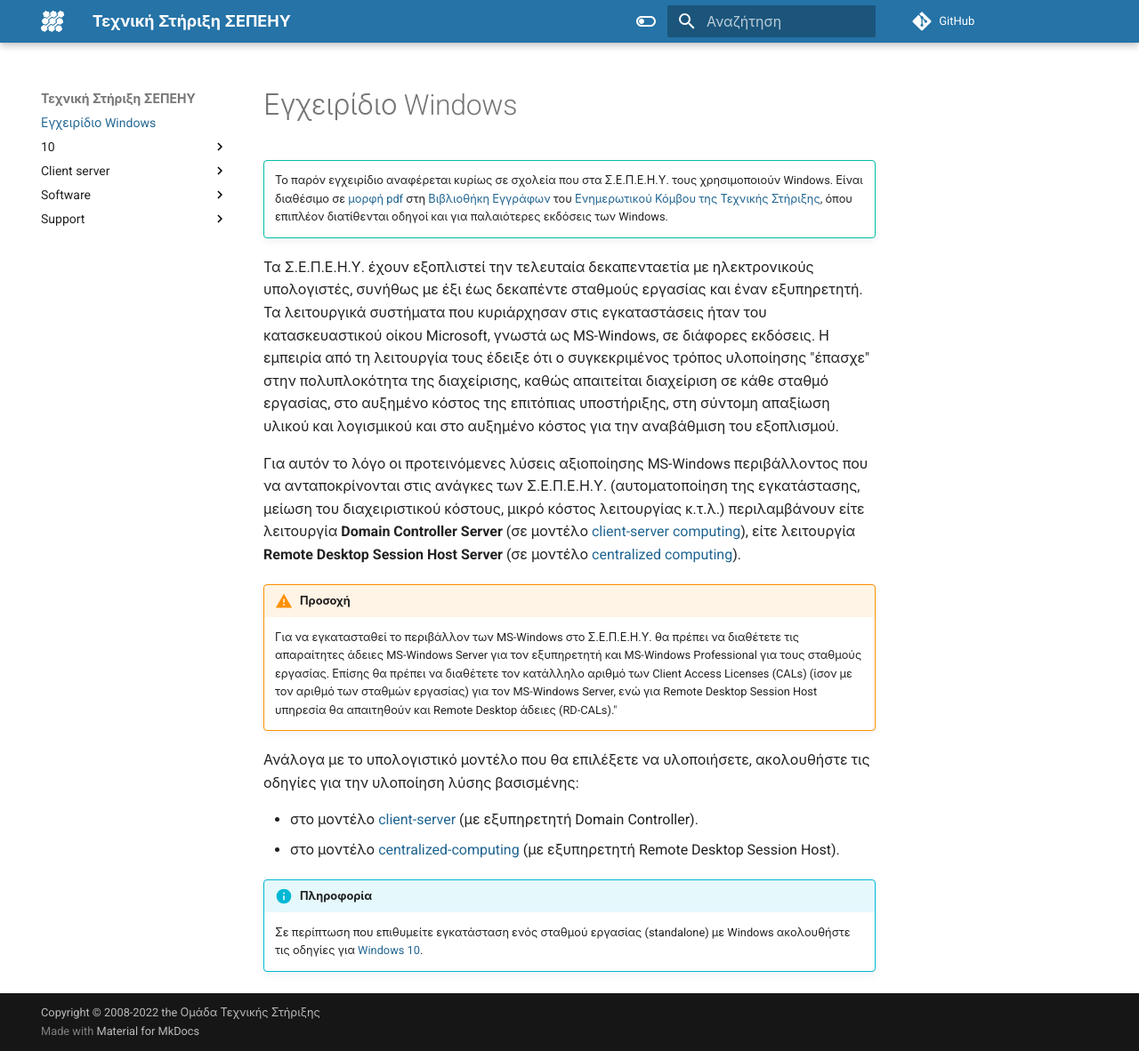
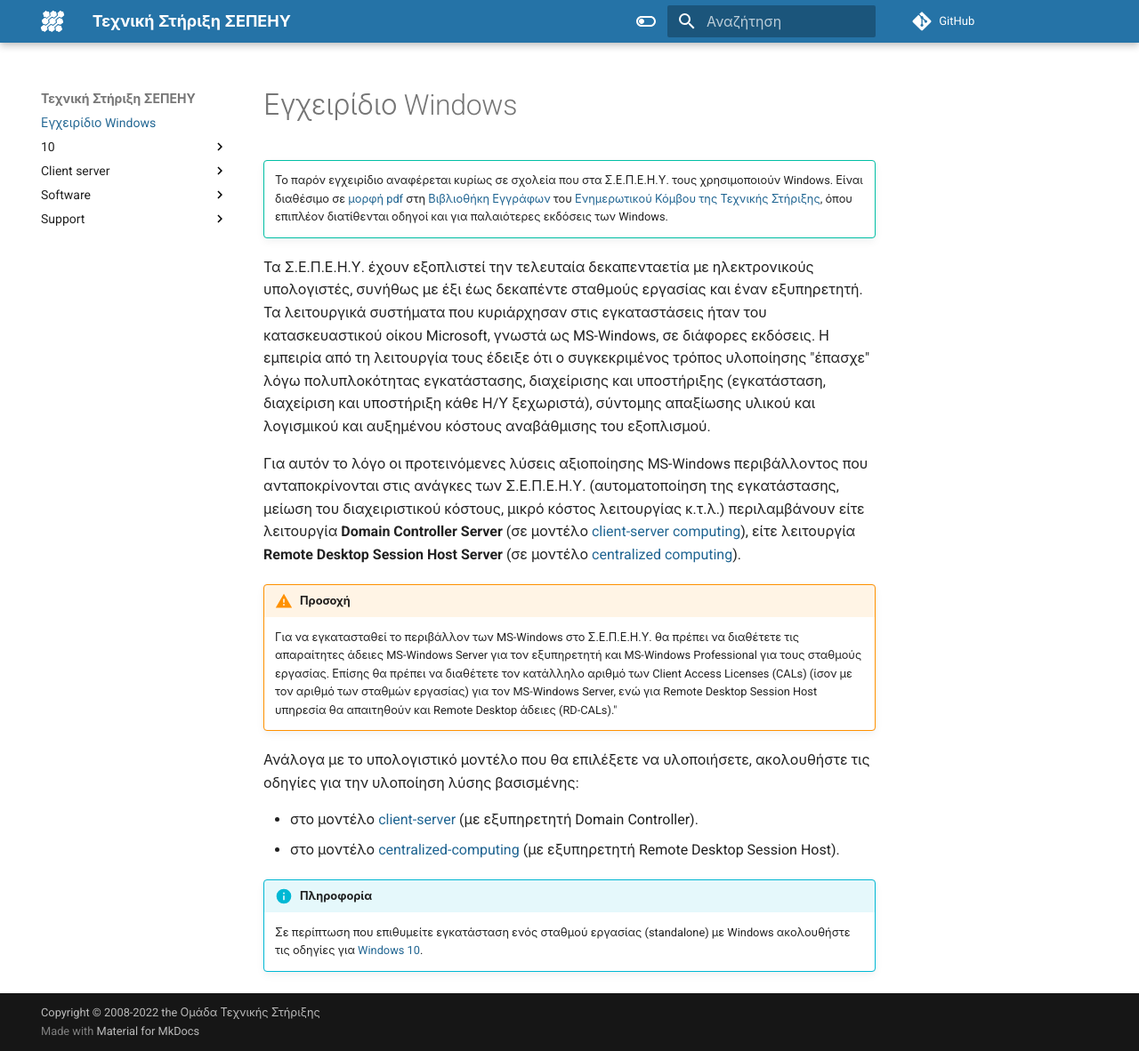
Before and after one commit to pe86/windows, an MkDocs documentation site: the page built from docs/index.md, in a window 1280 px wide and 1182 px high. Shown: the whole window at 89% size. Built offline with MkDocs 1.6.1 and Material for MkDocs 9.7.7, drawn with Linux system fonts in a browser that asks for light colours; comment, search, counter and statistics services are not loaded.

Commit message:
simplifying first page

```diff
--- a/docs/index.md
+++ b/docs/index.md
@@ -1,16 +1,40 @@
 # Εγχειρίδιο Windows
 
 !!! tip ""
-    Το παρόν εγχειρίδιο αναφέρεται κυρίως σε σχολεία που στα Σ.Ε.Π.Ε.Η.Υ. τους χρησιμοποιούν Windows.
-    Είναι διαθέσιμο σε [μορφή
-    pdf](https://ts.sch.gr/docs/windows/client-server-win2019-win10.pdf) στη [Βιβλιοθήκη Εγγράφων](https://ts.sch.gr/docs) του [Ενημερωτικού Κόμβου της Τεχνικής Στήριξης](https://ts.sch.gr), όπου επιπλέον διατίθενται οδηγοί και για παλαιότερες εκδόσεις των Windows.
+    Το παρόν εγχειρίδιο αναφέρεται κυρίως σε σχολεία που στα Σ.Ε.Π.Ε.Η.Υ. τους
+    χρησιμοποιούν Windows. Είναι διαθέσιμο σε [μορφή
+    pdf](https://ts.sch.gr/docs/windows/client-server-win2019-win10.pdf) στη
+    [Βιβλιοθήκη Εγγράφων](https://ts.sch.gr/docs) του [Ενημερωτικού Κόμβου της
+    Τεχνικής Στήριξης](https://ts.sch.gr), όπου επιπλέον διατίθενται οδηγοί και
+    για παλαιότερες εκδόσεις των Windows.
 
-Τα Σ.Ε.Π.Ε.Η.Υ. έχουν εξοπλιστεί την τελευταία δεκαπενταετία με ηλεκτρονικούς υπολογιστές, συνήθως με έξι έως δεκαπέντε σταθμούς εργασίας και έναν εξυπηρετητή. Τα λειτουργικά συστήματα που κυριάρχησαν στις εγκαταστάσεις ήταν του κατασκευαστικού οίκου Microsoft, γνωστά ως MS-Windows, σε διάφορες εκδόσεις. Η εμπειρία από τη λειτουργία τους έδειξε ότι ο συγκεκριμένος τρόπος υλοποίησης "έπασχε" στην πολυπλοκότητα της διαχείρισης, καθώς απαιτείται διαχείριση σε κάθε σταθμό εργασίας, στο αυξημένο κόστος της επιτόπιας υποστήριξης, στη σύντομη απαξίωση υλικού και λογισμικού και στο αυξημένο κόστος για την αναβάθμιση του εξοπλισμού.
+Τα Σ.Ε.Π.Ε.Η.Υ. έχουν εξοπλιστεί την τελευταία δεκαπενταετία με ηλεκτρονικούς
+υπολογιστές, συνήθως με έξι έως δεκαπέντε σταθμούς εργασίας και έναν
+εξυπηρετητή. Τα λειτουργικά συστήματα που κυριάρχησαν στις εγκαταστάσεις ήταν
+του κατασκευαστικού οίκου Microsoft, γνωστά ως MS-Windows, σε διάφορες
+εκδόσεις. Η εμπειρία από τη λειτουργία τους έδειξε ότι ο συγκεκριμένος τρόπος
+υλοποίησης "έπασχε" λόγω πολυπλοκότητας εγκατάστασης, διαχείρισης και
+υποστήριξης (εγκατάσταση, διαχείριση και υποστήριξη κάθε Η/Υ ξεχωριστά),
+σύντομης απαξίωσης υλικού και λογισμικού και αυξημένου κόστους αναβάθμισης του
+εξοπλισμού.
 
-Για αυτόν το λόγο οι προτεινόμενες λύσεις αξιοποίησης MS-Windows περιβάλλοντος που να ανταποκρίνονται στις ανάγκες των Σ.Ε.Π.Ε.Η.Υ. (αυτοματοποίηση της εγκατάστασης, μείωση του διαχειριστικού κόστους, μικρό κόστος λειτουργίας κ.τ.λ.) περιλαμβάνουν είτε λειτουργία **Domain Controller Server** (σε μοντέλο [client-server computing](https://en.wikipedia.org/wiki/Client%E2%80%93server_model)), είτε λειτουργία **Remote Desktop Session Host Server** (σε μοντέλο [centralized computing](https://en.wikipedia.org/wiki/Centralized_computing)).
+Για αυτόν το λόγο οι προτεινόμενες λύσεις αξιοποίησης MS-Windows περιβάλλοντος
+που ανταποκρίνονται στις ανάγκες των Σ.Ε.Π.Ε.Η.Υ. (αυτοματοποίηση της
+εγκατάστασης, μείωση του διαχειριστικού κόστους, μικρό κόστος λειτουργίας
+κ.τ.λ.) περιλαμβάνουν είτε λειτουργία **Domain Controller Server** (σε μοντέλο
+[client-server
+computing](https://en.wikipedia.org/wiki/Client%E2%80%93server_model)), είτε
+λειτουργία **Remote Desktop Session Host Server** (σε μοντέλο [centralized
+computing](https://en.wikipedia.org/wiki/Centralized_computing)).
 
 !!! warning "Προσοχή"
-    Για να εγκατασταθεί το περιβάλλον των MS-Windows στο Σ.Ε.Π.Ε.Η.Υ. θα πρέπει να διαθέτετε τις απαραίτητες άδειες MS-Windows Server για τον εξυπηρετητή και MS-Windows Professional για τους σταθμούς εργασίας. Επίσης θα πρέπει να διαθέτετε τον κατάλληλο αριθμό των Client Access Licenses (CALs) (ίσον με τον αριθμό των σταθμών εργασίας) για τον MS-Windows Server, ενώ για Remote Desktop Session Host υπηρεσία θα απαιτηθούν και Remote Desktop άδειες (RD-CALs)."
+    Για να εγκατασταθεί το περιβάλλον των MS-Windows στο Σ.Ε.Π.Ε.Η.Υ. θα πρέπει
+    να διαθέτετε τις απαραίτητες άδειες MS-Windows Server για τον εξυπηρετητή
+    και MS-Windows Professional για τους σταθμούς εργασίας. Επίσης θα πρέπει να
+    διαθέτετε τον κατάλληλο αριθμό των Client Access Licenses (CALs) (ίσον με
+    τον αριθμό των σταθμών εργασίας) για τον MS-Windows Server, ενώ για Remote
+    Desktop Session Host υπηρεσία θα απαιτηθούν και Remote Desktop άδειες
+    (RD-CALs)."
 
 Ανάλογα με το υπολογιστικό μοντέλο που θα επιλέξετε να υλοποιήσετε, ακολουθήστε τις οδηγίες για την υλοποίηση λύσης βασισμένης:
 
```
